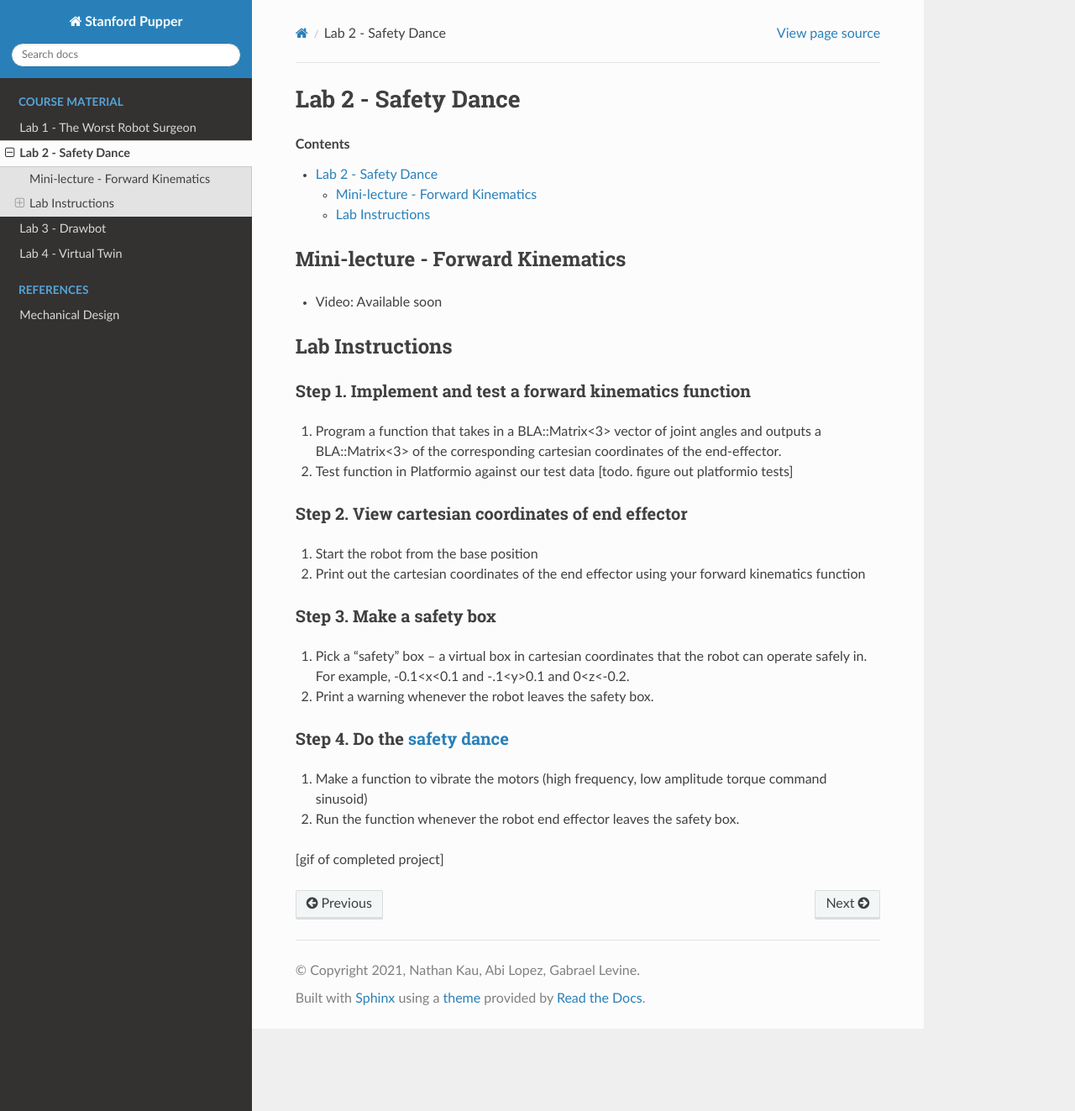
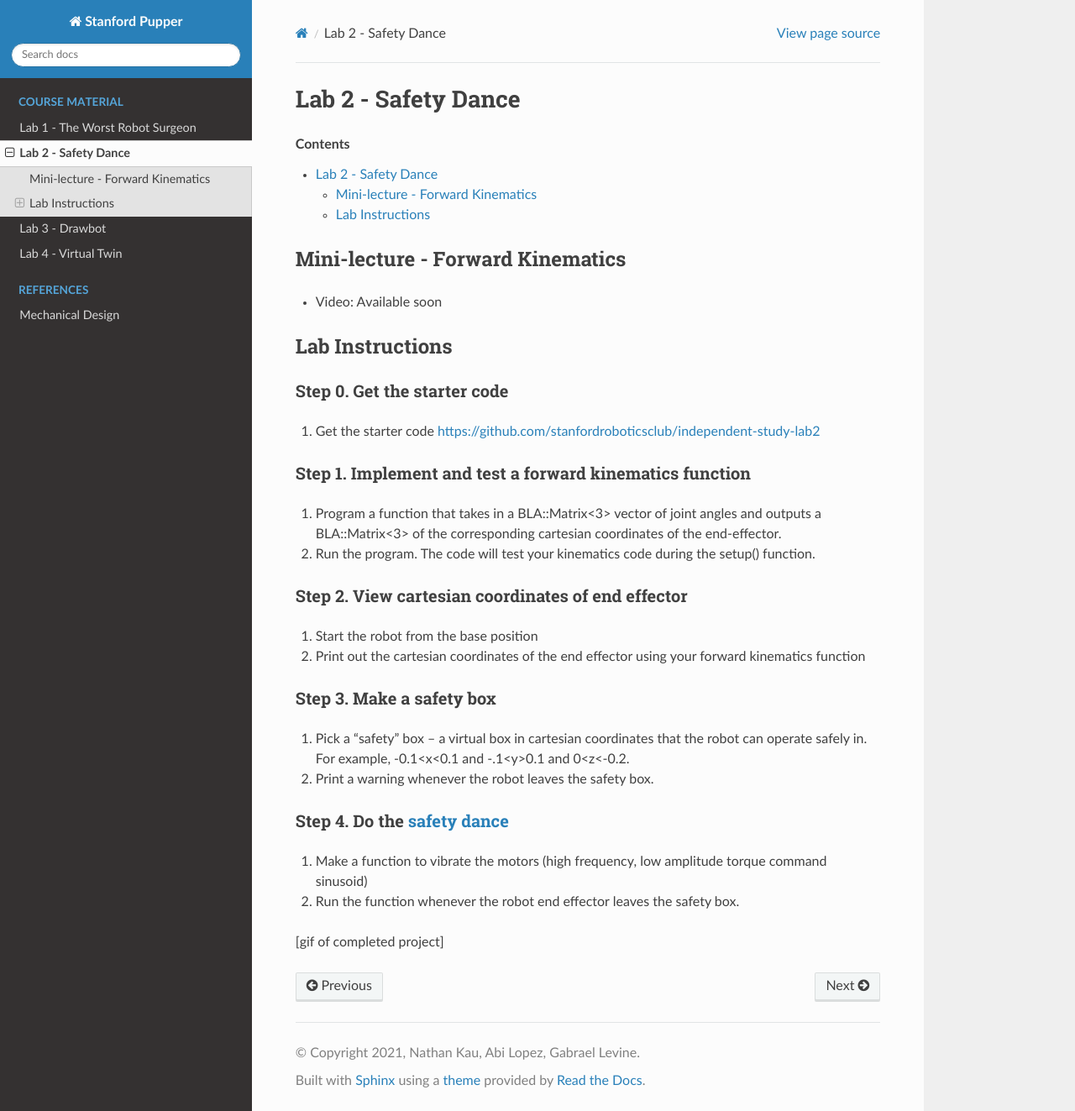
Before and after one commit to stanfordroboticsclub/pupperv3-independent-study, a Sphinx documentation site: the page built from docs/course-material/lab-2.rst, in a window 1280 px wide and 1323 px high. Shown: the whole window at 84% size. Built offline with Sphinx 7.4.7 and the Read the Docs theme 2.0.0, drawn with Linux system fonts in a browser that asks for light colours.

Commit message:
add starter code

```diff
--- a/docs/course-material/lab-2.rst
+++ b/docs/course-material/lab-2.rst
@@ -11,10 +11,14 @@ Mini-lecture - Forward Kinematics
 Lab Instructions
 ------------------
 
+Step 0. Get the starter code
+^^^^^^^^^^^^^^^^^^^^^^^^^^^^^^^^^^^^^^^^^^^^^^^^^^^^^^^^^
+#. Get the starter code https://github.com/stanfordroboticsclub/independent-study-lab2
+
 Step 1. Implement and test a forward kinematics function
 ^^^^^^^^^^^^^^^^^^^^^^^^^^^^^^^^^^^^^^^^^^^^^^^^^^^^^^^^^
 #. Program a function that takes in a BLA::Matrix<3> vector of joint angles and outputs a BLA::Matrix<3> of the corresponding cartesian coordinates of the end-effector.
-#. Test function in Platformio against our test data [todo. figure out platformio tests]
+#. Run the program. The code will test your kinematics code during the setup() function.
 
 Step 2. View cartesian coordinates of end effector
 ^^^^^^^^^^^^^^^^^^^^^^^^^^^^^^^^^^^^^^^^^^^^^^^^^^^
```
